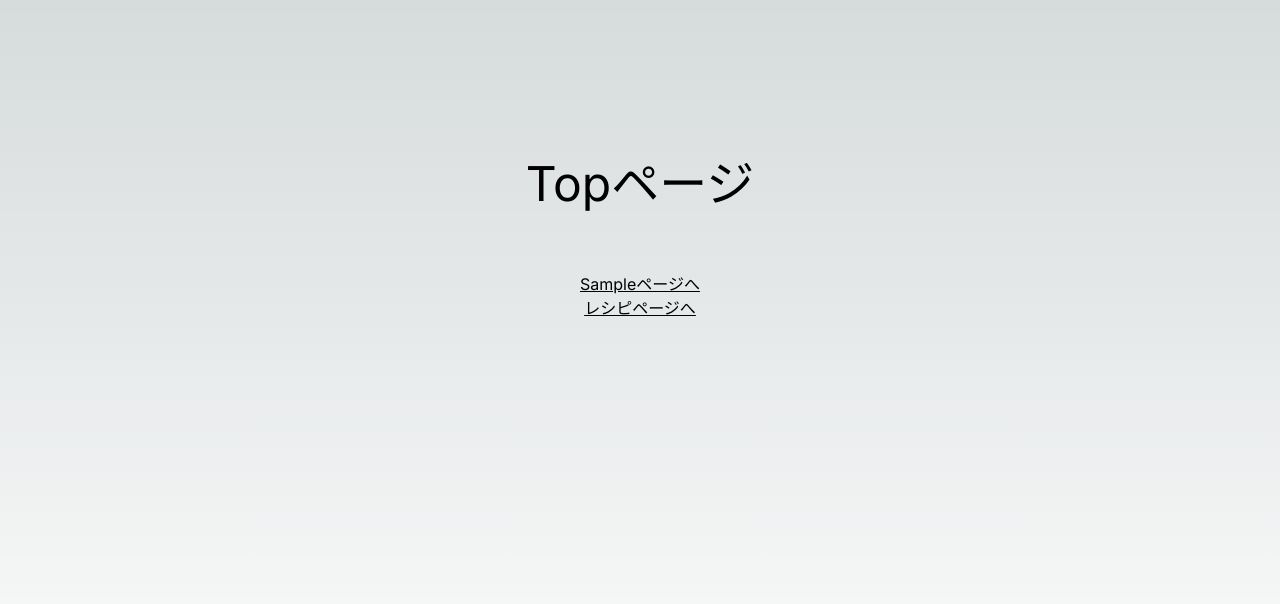
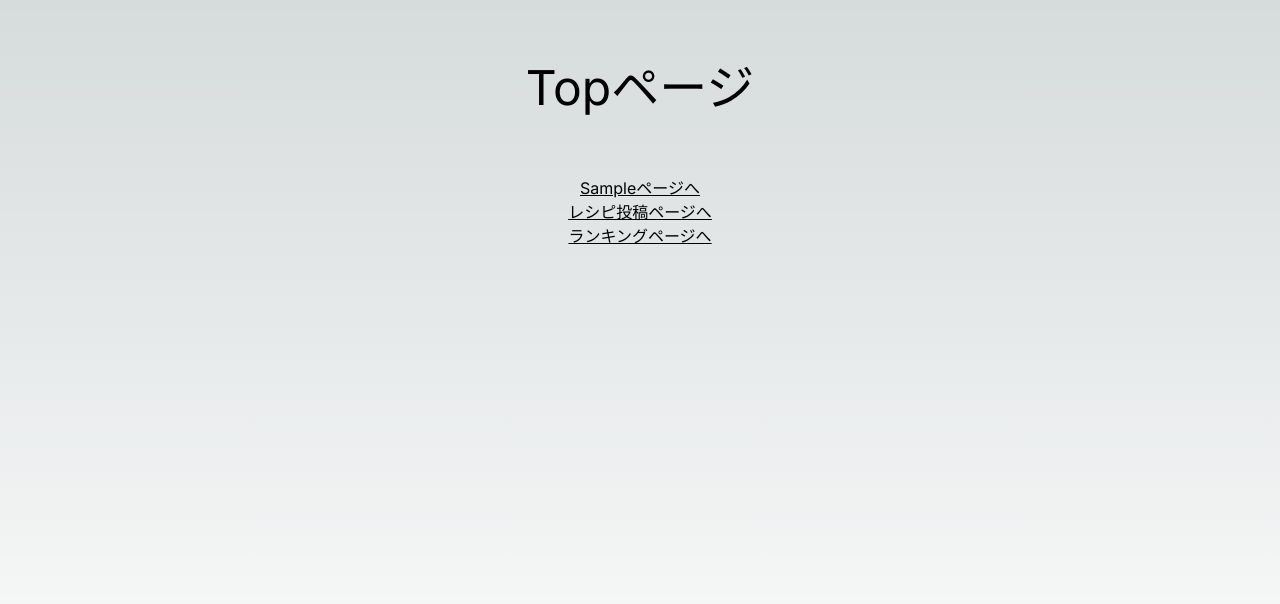
Before and after one commit to synchronEnginee/dinner-ranking, a Next.js app: page / in a window 1280 px wide. Shown: the top 604 px of the page. Built offline with nearby package versions, Linux system fonts and the light colour scheme; what tailwindcss-radix would draw is missing.

Commit message:
Fix:RecipeRankingPage style

```diff
--- a/src/app/globals.css
+++ b/src/app/globals.css
@@ -12,7 +12,8 @@
     @apply min-h-screen;
     @apply flex-col;
     @apply items-center;
-    @apply p-24;
+    /* paddingが入っているとレスポンシブしにくいので消す */
+    /* @apply p-24; */
   }
 }
 
--- a/src/app/page.tsx
+++ b/src/app/page.tsx
@@ -11,7 +11,10 @@ export default function Home() {
         Sampleページへ
       </Link>
       <Link className='underline' href='/recipe'>
-        レシピページへ
+        レシピ投稿ページへ
+      </Link>
+      <Link className='underline' href='/recipe/ranking'>
+        ランキングページへ
       </Link>
     </main>
   )
--- a/src/app/recipe/page.tsx
+++ b/src/app/recipe/page.tsx
@@ -1,57 +1,12 @@
-import Image from 'next/image'
 import NewRecipeForm from '@/src/features/recipe/NewRecipeForm'
-// import { type RecipeDocument } from '../../../prismicio-types'
-import { createClient } from '../../prismicio'
 
-// type Props = {
-//   recipes: RecipeDocument[]
-// }
-
-const PostRecipe = async () => {
-  const client = createClient()
-
-  // prismicioからrecipe型のデータを取得
-  const recipes = await client.getAllByType('recipe')
-
+const PostRecipe = () => {
   return (
     <main>
       <h1>レシピ投稿</h1>
       <NewRecipeForm />
-      {/* TOFIX後でページ移動 */}
-      <h2>登録済みのレシピ</h2>
-      <div className='w-800 p-8'>
-        {recipes.map((recipe) => (
-          <div key={recipe.id} className='my-8'>
-            <div key={recipe.id}>{`カテゴリー：${recipe.data.category}`}</div>
-            <div key={recipe.id}>{`メイン食材：${recipe.data.mainFood}`}</div>
-
-            <Image
-              key={recipe.id}
-              src={recipe.data.image.url!}
-              alt={recipe.data.image.alt!}
-              width='800'
-              height='600'
-            />
-            <div key={recipe.id}>{`説明：`}</div>
-            {recipe.data.description.map((v, i) => (
-              <div key={i}>{(v as { text: string }).text}</div>
-            ))}
-          </div>
-        ))}
-      </div>
     </main>
   )
 }
 
-// getStaticPropsはnext13で廃止されており、素のreactと同じく普通にフェッチするだけでよい
-// export const getStaticProps: GetStaticProps = async ({ previewData }) => {
-//   const client = createClient({ previewData })
-
-//   const recipes = await client.getAllByType('recipe')
-
-//   return {
-//     props: { recipes },
-//   }
-// }
-
 export default PostRecipe
--- /dev/null
+++ b/src/app/recipe/ranking/page.tsx
@@ -0,0 +1,40 @@
+import Image from 'next/image'
+import { createClient } from '../../../prismicio'
+
+const RecipeRanking = async () => {
+  const client = createClient()
+
+  // prismicioからrecipe型のデータを取得
+  const recipes = await client.getAllByType('recipe')
+  const lastRecipeNumber = recipes.length - 1
+
+  return (
+    <main>
+      <h1>登録済みのレシピ</h1>
+      <div className='mx-auto w-full p-8 sm:w-[800px]'>
+        {/* TOFIX:ランキング表示のコンポーネントはfeatures配下へ移動する */}
+        {recipes.map((recipe, i) => (
+          <div key={recipe.id} className='my-8'>
+            <div key={recipe.id}>{`カテゴリー：${recipe.data.category}`}</div>
+            <div key={recipe.id}>{`メイン食材：${recipe.data.mainFood}`}</div>
+
+            <Image
+              key={recipe.id}
+              src={recipe.data.image.url!}
+              alt={recipe.data.image.alt!}
+              width='800'
+              height='600'
+            />
+            <div key={recipe.id}>{`説明：`}</div>
+            {recipe.data.description.map((v, i) => (
+              <div key={i}>{(v as { text: string }).text}</div>
+            ))}
+            {lastRecipeNumber !== i && <hr className='my-4 border-2 border-solid border-black' />}
+          </div>
+        ))}
+      </div>
+    </main>
+  )
+}
+
+export default RecipeRanking
```
Also changed, not shown: 1 other file (tests, documents, lock files or other folders).
